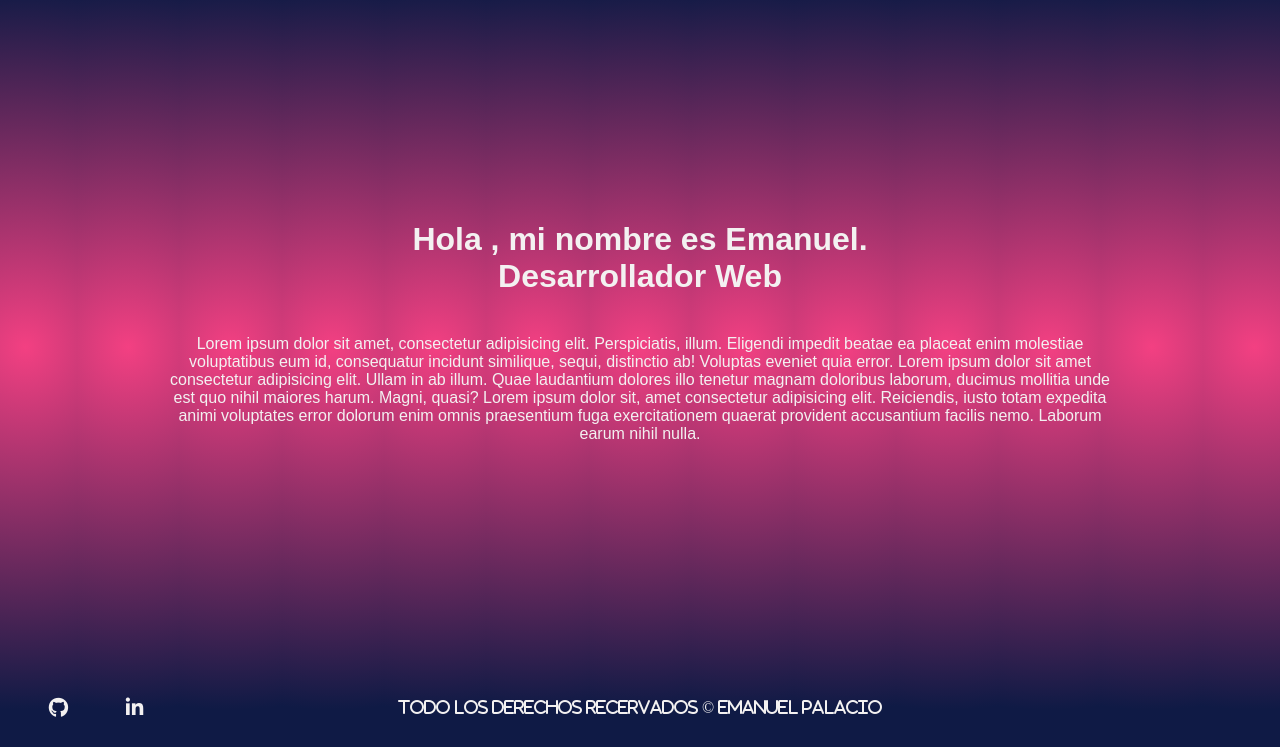
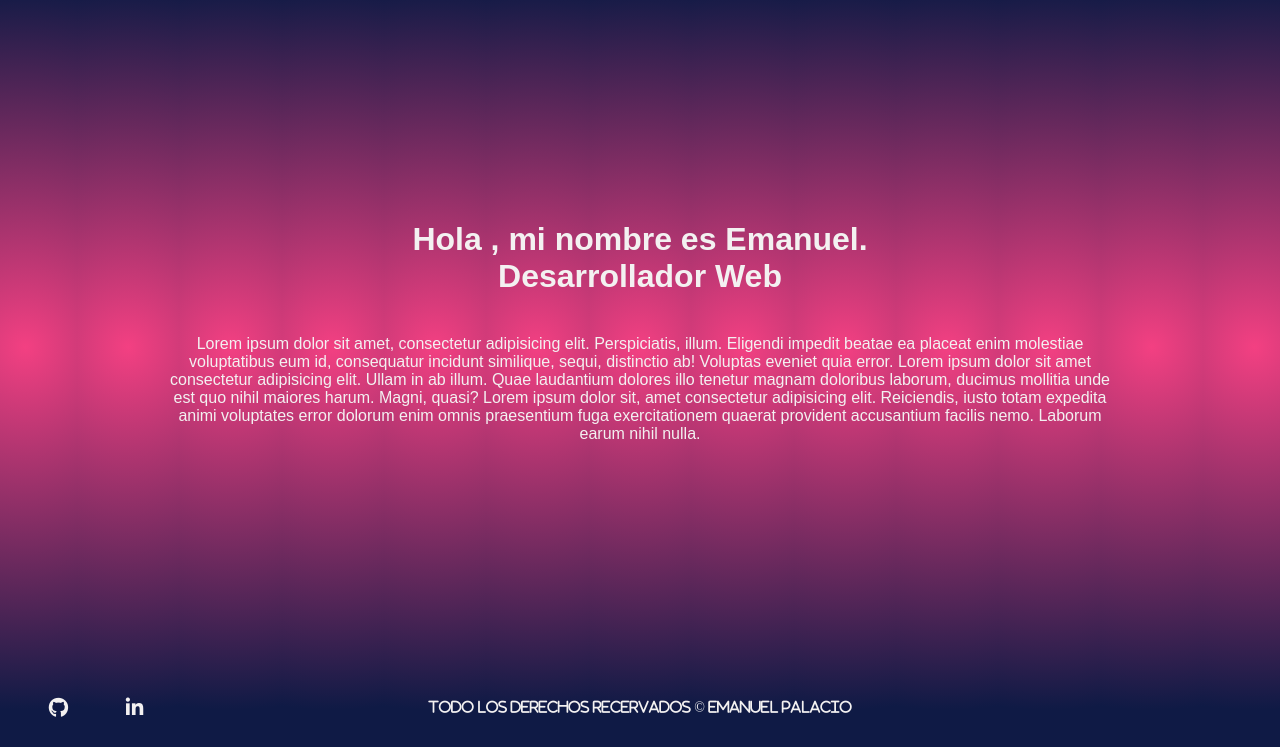
Before and after one commit to EmanuelPalacio/Portafolio, a plain HTML site: page index.html in a window 1280 px wide. Shown: the part 53-800 px from the top of the page. Drawn offline with Linux system fonts and the light colour scheme.

Commit message:
arreglando font family footer texto

```diff
--- a/css/style.css
+++ b/css/style.css
@@ -298,6 +298,9 @@
 .footer__texto {
     width: 70%;
     text-align: center;
+    font-family: 'Downlink', sans-serif;
+    font-size: 14px;
+
 }
 .fa-lg:hover {
     /*transition: <propiedad> <duracion> <funcion-tiempo> <retraso>;*/
```
